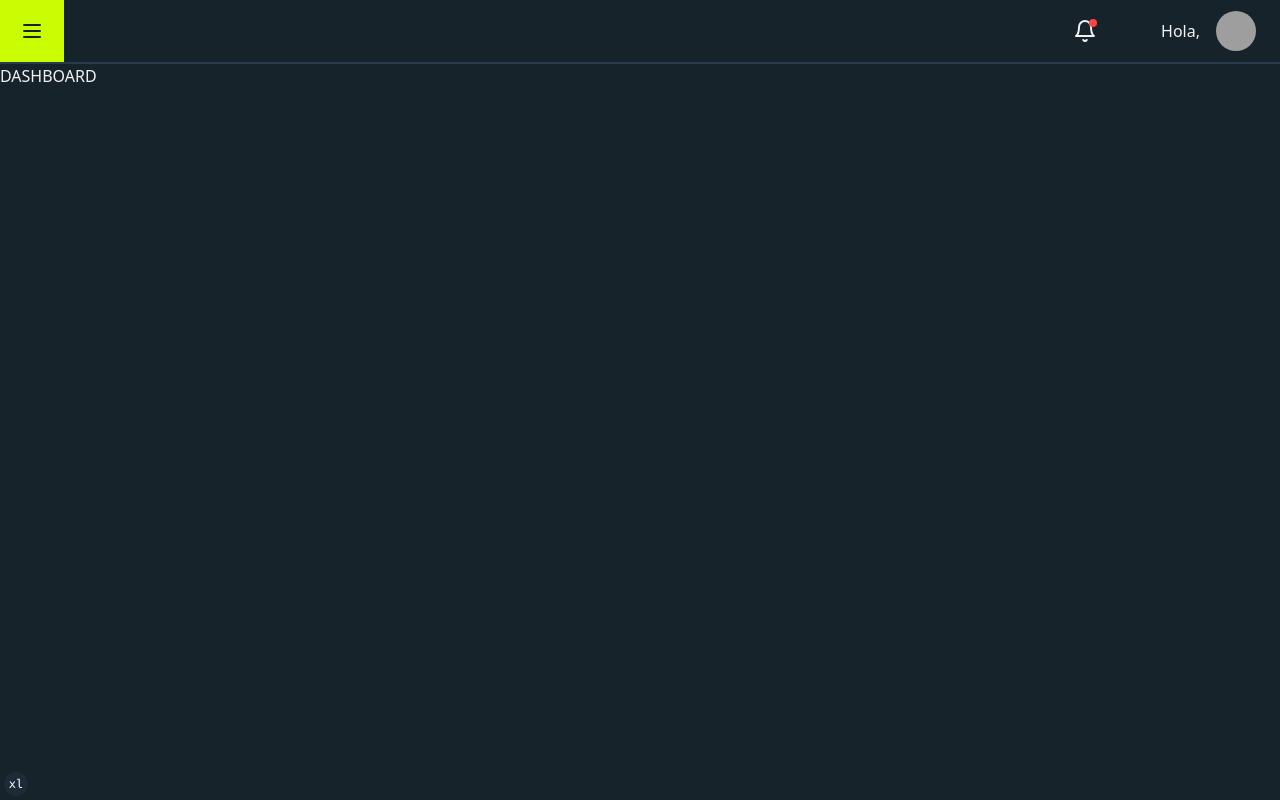
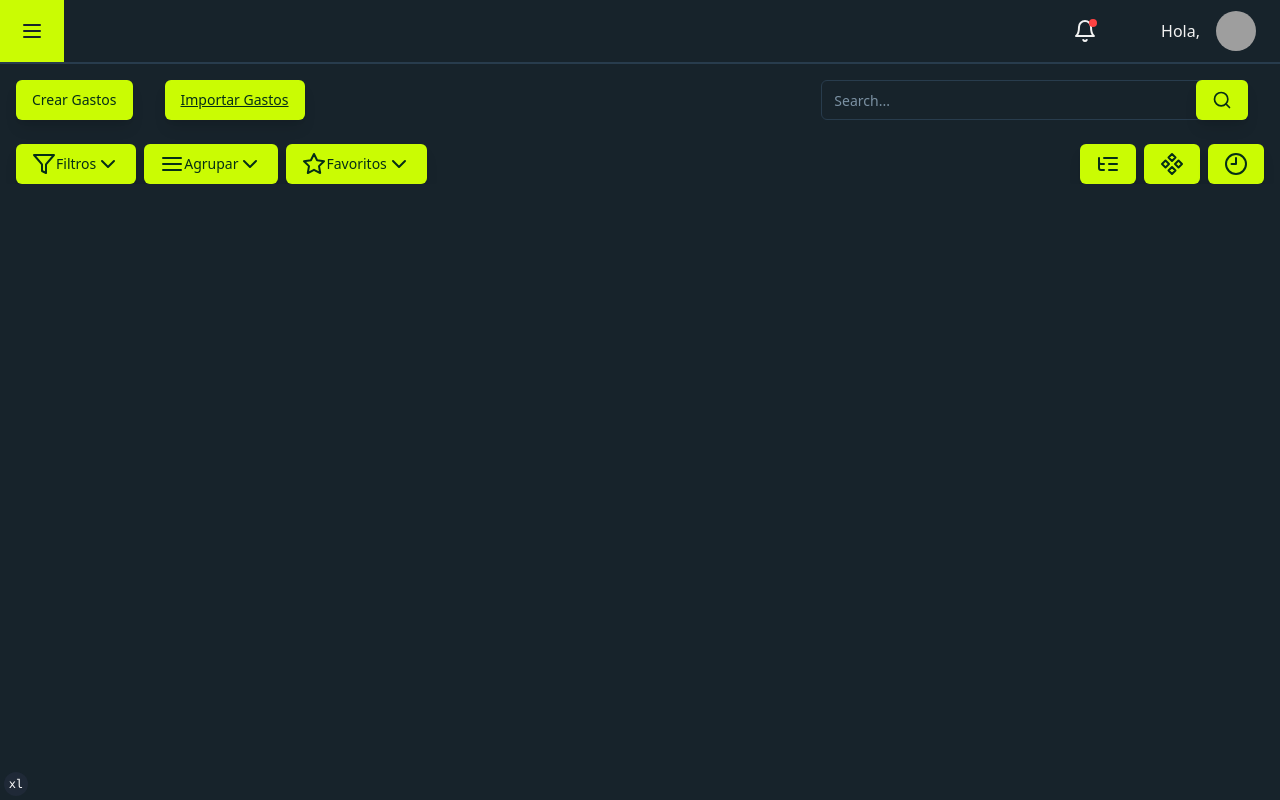
Before and after one commit to ConsigueVentas-Team/CRM_Frontend, a React (Vite) app: page /bills in a window 1280 px wide. Before the commit this address led to /dashboard. Built offline with nearby package versions, Linux system fonts and the light colour scheme; grey boxes are pictures that could not be loaded.

Commit message:
add page bills

```diff
--- a/src/components/ui/search.tsx
+++ b/src/components/ui/search.tsx
@@ -13,27 +13,20 @@ const searchVariants = cva(
 );
 
 export const Search = React.forwardRef<HTMLButtonElement, InputProps>(
-    ({ className, icon }, ref) => {
+    ({ className, icon }) => {
         return (
             <form className={cn(searchVariants({}), className)}>
-                <div className="flex">
-                    <div className="relative w-full">
                         <div className="relative">
                             <Input
                                 type="search"
                                 id="search-dropdown"
-                                placeholder="Search..."
+                            placeholder="Search..."
+                            className='w-full'
                             />
-                            <Button
-                                type="submit"
-                                ref={ref}
-                                className="absolute top-0 end-0 px-6 text-sm font-medium h-full text-white bg-yellow-300 rounded-e-lg hover:bg-yellow-400"
-                            >
+                            <Button className="absolute top-0 end-0 shadow-lg">
                                 <Icon name={icon} color="currentColor" size={20} />
                             </Button>
                         </div>
-                    </div>
-                </div>
             </form>
 
         );
--- a/src/constants/index.tsx
+++ b/src/constants/index.tsx
@@ -1,4 +1,4 @@
-import { File, Layout, PieChart, Upload, UserCircle } from "lucide-react";
+import { File, Layout, PieChart, Upload, UserCircle, Receipt } from "lucide-react";
 
 const MENU_ITEMS = [
   {
@@ -22,6 +22,11 @@ const MENU_ITEMS = [
     icon: <File/>,
   },
   {
+    name: "Bills",
+    url: "/bills",
+    icon: <Receipt />,
+  },
+  {
     name: "Reports",
     url: "/reports",
     icon: <PieChart/>,
--- a/src/routes/app.tsx
+++ b/src/routes/app.tsx
@@ -5,6 +5,7 @@ import { Navigate } from "react-router-dom";
 import FileUpload from "@/components/FileUpload";
 import ReportDashboard from "../../src/components/ReportDashboard";
 import Billing from "@/ui/users/pages/Billing";
+import Bills from "@/ui/users/pages/Bills";
 
 const appRouter = [
   {
@@ -40,6 +41,10 @@ const appRouter = [
         element: <Billing />,
       },
       {
+        path: "bills",
+        element: <Bills />,
+      },
+      {
         path: "*",
         element: <Navigate to="/dashboard" />,
       },
--- /dev/null
+++ b/src/ui/users/pages/Bills.tsx
@@ -0,0 +1,66 @@
+import React from 'react'
+import { Button } from "@/components/ui/button";
+import { Search } from '@/components/ui/search';
+import { AlignJustify, Clock9, Component, Filter, ListTree, Star } from 'lucide-react';
+import { ChevronDown } from 'lucide-react';
+
+
+const Bills = () => {
+  return (
+      <div className="w-full bg-background">
+          <div className="my-4 md:flex md:justify-between  sm:flex-row">
+              <div className="flex md:justify-star sm:flex justify-center mb-2">
+                  <Button className="mx-4 shadow-lg">
+                      Crear Gastos
+                  </Button>
+                  <Button className="mx-4 shadow-lg">
+                      <p className="underline"> Importar Gastos</p>
+                  </Button>
+              </div>
+              <div className='mx-8  md:w-1/3' >
+                  <div>
+                      <Search icon="Search" />
+                  </div>
+              </div>
+          </div>
+          <div className="mt-4 mt-2 overflow-x-auto">
+              <div className="flex justify-between sm:overflow-x-auto">
+                  <div className="flex">
+                      <Button className="ml-4 shadow-lg">
+                          <Filter />
+                          Filtros
+                          <ChevronDown />
+                      </Button>
+                      <Button className="mx-2 shadow-lg">
+                          <AlignJustify />
+                          Agrupar
+                          <ChevronDown />
+                      </Button>
+                      <Button className="mr-4 shadow-lg">
+                          <Star />
+                          Favoritos
+                          <ChevronDown />
+                      </Button>
+                  </div>
+                  <div className='flex' >
+                      <Button className="ml-4 shadow-lg">
+                          <ListTree />
+                      </Button>
+                      <Button className="mx-2 shadow-lg">
+                          <Component />
+                      </Button>
+                      <Button className="mr-4 shadow-lg">
+                          <Clock9 />
+                      </Button>
+                  </div>
+              </div>
+
+          </div>
+          <div className="mx-4 mt-2">
+              {/*contenido que aun falta*/}
+          </div>
+      </div>
+  )
+}
+
+export default Bills
```
